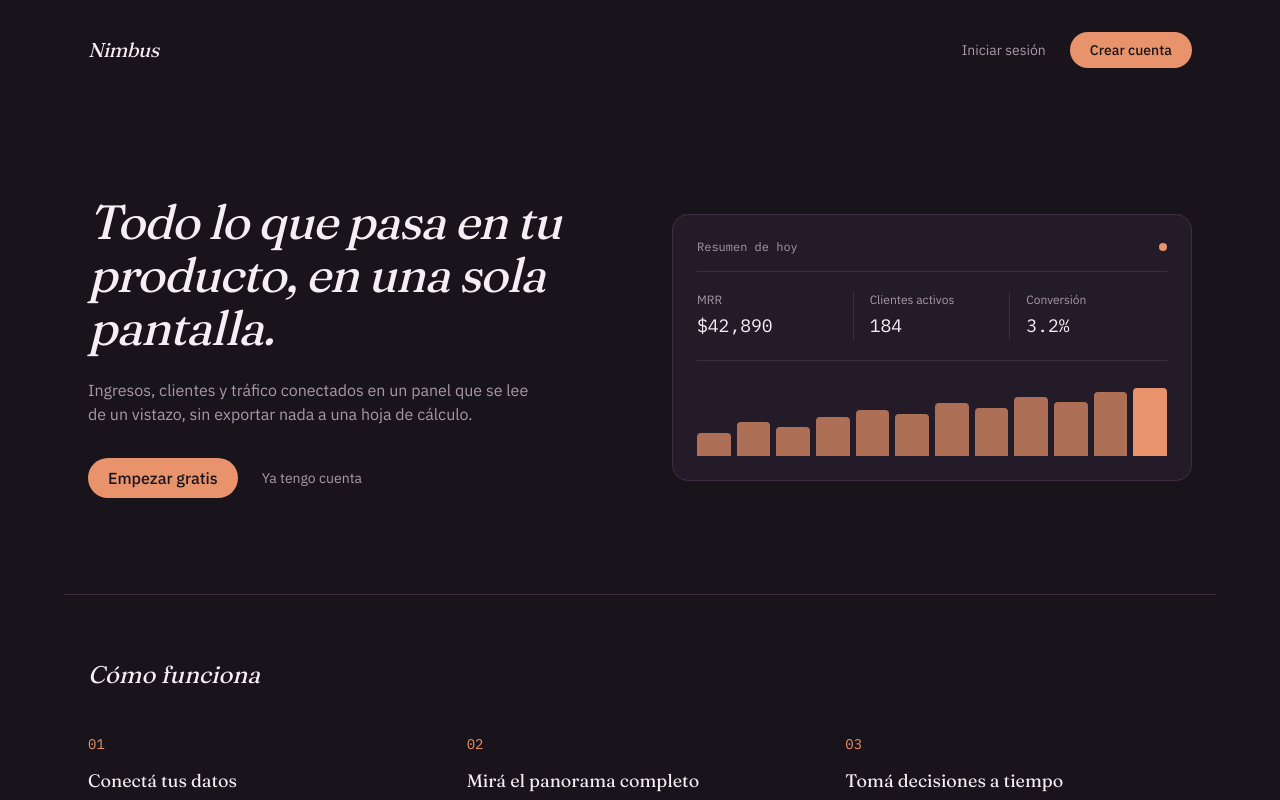
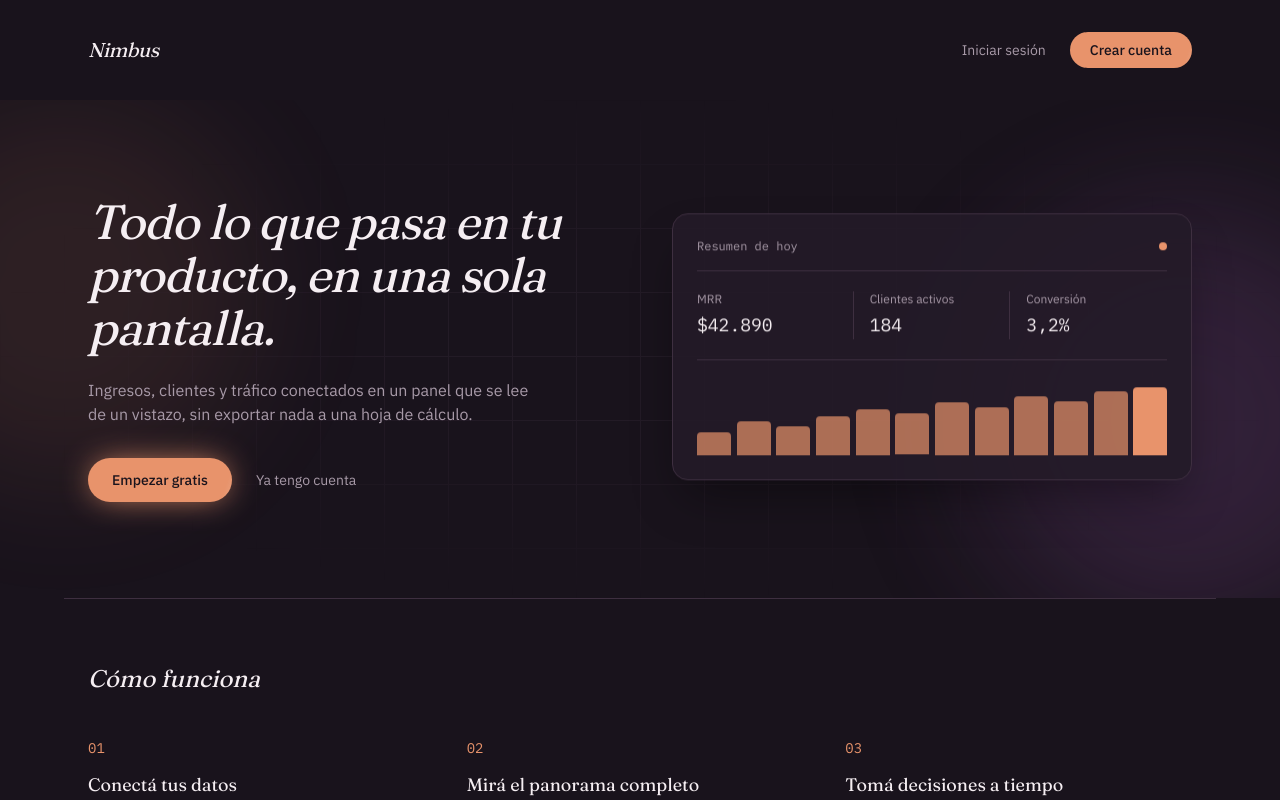
Before and after one commit to danilolobato/saas-admin, a Next.js app: page / in a window 1280 px wide. Shown: the top 800 px of the page. Built offline with nearby package versions, Linux system fonts and the light colour scheme; no server answers.

Commit message:
cambio diseño otra vez

```diff
--- a/src/app/(dashboard)/layout.tsx
+++ b/src/app/(dashboard)/layout.tsx
@@ -32,7 +32,7 @@ export default async function DashboardLayout({
             }}
           />
         </header>
-        <main className="flex-1 overflow-y-auto p-4 animate-in fade-in duration-300 md:p-6">{children}</main>
+        <main className="flex-1 animate-fade-in overflow-y-auto p-4 md:p-6">{children}</main>
       </div>
     </div>
   );
--- a/src/app/globals.css
+++ b/src/app/globals.css
@@ -28,6 +28,65 @@
   --font-mono: var(--font-plex-mono);
 }
 
+@theme {
+  --animate-fade-up: fade-up 0.8s cubic-bezier(0.22, 1, 0.36, 1) both;
+  --animate-fade-in: fade-in 0.6s ease-out both;
+  --animate-float: float 7s ease-in-out infinite;
+  --animate-glow: glow 6s ease-in-out infinite;
+  --animate-grow-bar: grow-bar 0.9s cubic-bezier(0.22, 1, 0.36, 1) both;
+
+  @keyframes fade-up {
+    from {
+      opacity: 0;
+      transform: translateY(18px);
+    }
+    to {
+      opacity: 1;
+      transform: translateY(0);
+    }
+  }
+
+  @keyframes fade-in {
+    from {
+      opacity: 0;
+    }
+    to {
+      opacity: 1;
+    }
+  }
+
+  @keyframes float {
+    0%,
+    100% {
+      transform: translateY(0);
+    }
+    50% {
+      transform: translateY(-10px);
+    }
+  }
+
+  @keyframes glow {
+    0%,
+    100% {
+      opacity: 0.5;
+      transform: scale(1);
+    }
+    50% {
+      opacity: 0.9;
+      transform: scale(1.12);
+    }
+  }
+
+  @keyframes grow-bar {
+    from {
+      transform: scaleY(0);
+    }
+    to {
+      transform: scaleY(1);
+    }
+  }
+}
+
 body {
   background: var(--color-canvas);
   color: var(--color-ink);
@@ -41,3 +100,45 @@ body {
 html {
   scroll-behavior: smooth;
 }
+
+/* Botón principal con destello que cruza cada pocos segundos */
+.btn-shimmer {
+  position: relative;
+  overflow: hidden;
+}
+
+.btn-shimmer::after {
+  content: "";
+  position: absolute;
+  inset: 0;
+  background: linear-gradient(
+    110deg,
+    transparent 30%,
+    rgba(255, 255, 255, 0.35) 50%,
+    transparent 70%
+  );
+  transform: translateX(-100%);
+  animation: shimmer 4s ease-in-out infinite;
+}
+
+@keyframes shimmer {
+  0% {
+    transform: translateX(-100%);
+  }
+  60%,
+  100% {
+    transform: translateX(100%);
+  }
+}
+
+/* Respeta a quienes tienen desactivadas las animaciones en su sistema */
+@media (prefers-reduced-motion: reduce) {
+  *,
+  *::before,
+  *::after {
+    animation-duration: 0.01ms !important;
+    animation-iteration-count: 1 !important;
+    transition-duration: 0.01ms !important;
+    scroll-behavior: auto !important;
+  }
+}
--- a/src/app/page.tsx
+++ b/src/app/page.tsx
@@ -2,11 +2,12 @@ import Link from "next/link";
 import { auth } from "@clerk/nextjs/server";
 import { Faq } from "@/components/landing/Faq";
 import { Reveal } from "@/components/landing/Reveal";
+import { CountUp } from "@/components/CountUp";
 
 const CONSOLE_STATS = [
-  { label: "MRR", value: "$42,890" },
-  { label: "Clientes activos", value: "184" },
-  { label: "Conversión", value: "3.2%" },
+  { label: "MRR", value: 42890, prefix: "$", suffix: "", decimals: 0 },
+  { label: "Clientes activos", value: 184, prefix: "", suffix: "", decimals: 0 },
+  { label: "Conversión", value: 3.2, prefix: "", suffix: "%", decimals: 1 },
 ];
 
 const CONSOLE_BARS = [30, 45, 38, 52, 61, 55, 70, 64, 78, 72, 85, 90];
@@ -78,7 +79,7 @@ export default async function HomePage() {
 
   return (
     <main className="min-h-screen bg-canvas text-ink">
-      <header className="mx-auto flex max-w-6xl items-center justify-between px-6 py-8">
+      <header className="mx-auto flex max-w-6xl animate-fade-in items-center justify-between px-6 py-8">
         <span className="font-display text-xl italic tracking-tight">
           Nimbus
         </span>
@@ -86,7 +87,7 @@ export default async function HomePage() {
           {userId ? (
             <Link
               href="/dashboard"
-              className="rounded-full bg-signal px-5 py-2 font-medium text-signal-ink transition hover:scale-105 hover:opacity-90 active:scale-95"
+              className="btn-shimmer rounded-full bg-signal px-5 py-2 font-medium text-signal-ink transition hover:scale-105 active:scale-95"
             >
               Ir al panel
             </Link>
@@ -100,7 +101,7 @@ export default async function HomePage() {
               </Link>
               <Link
                 href="/sign-up"
-                className="rounded-full bg-signal px-5 py-2 font-medium text-signal-ink transition hover:scale-105 hover:opacity-90 active:scale-95"
+                className="btn-shimmer rounded-full bg-signal px-5 py-2 font-medium text-signal-ink transition hover:scale-105 active:scale-95"
               >
                 Crear cuenta
               </Link>
@@ -110,19 +111,43 @@ export default async function HomePage() {
       </header>
 
       {/* Hero */}
-      <section className="mx-auto grid max-w-6xl grid-cols-1 gap-16 px-6 py-16 md:grid-cols-2 md:items-center md:py-24">
+      <section className="relative isolate overflow-hidden">
+        {/* Fondo ambiental: brillos que respiran + grilla desvanecida */}
+        <div
+          aria-hidden
+          className="pointer-events-none absolute -left-32 top-0 -z-10 h-96 w-96 animate-glow rounded-full bg-signal/20 blur-3xl"
+        />
+        <div
+          aria-hidden
+          className="pointer-events-none absolute -right-24 top-32 -z-10 h-96 w-96 animate-glow rounded-full bg-[#7a4a8c]/30 blur-3xl [animation-delay:2s]"
+        />
+        <div
+          aria-hidden
+          className="pointer-events-none absolute inset-0 -z-10 opacity-30 [background-image:linear-gradient(to_right,var(--color-line)_1px,transparent_1px),linear-gradient(to_bottom,var(--color-line)_1px,transparent_1px)] [background-size:64px_64px] [-webkit-mask-image:radial-gradient(ellipse_at_center,black_25%,transparent_72%)] [mask-image:radial-gradient(ellipse_at_center,black_25%,transparent_72%)]"
+        />
+
+        <div className="mx-auto grid max-w-6xl grid-cols-1 gap-16 px-6 py-16 md:grid-cols-2 md:items-center md:py-24">
           <div>
-          <h1 className="font-display text-4xl italic leading-[1.1] tracking-tight sm:text-5xl">
+            <h1
+              className="animate-fade-up font-display text-4xl italic leading-[1.1] tracking-tight sm:text-5xl"
+              style={{ animationDelay: "100ms" }}
+            >
               Todo lo que pasa en tu producto, en una sola pantalla.
             </h1>
-          <p className="mt-6 max-w-md text-muted">
+            <p
+              className="mt-6 max-w-md animate-fade-up text-muted"
+              style={{ animationDelay: "250ms" }}
+            >
               Ingresos, clientes y tráfico conectados en un panel que se lee de
               un vistazo, sin exportar nada a una hoja de cálculo.
             </p>
-          <div className="mt-8 flex items-center gap-6">
+            <div
+              className="mt-8 flex animate-fade-up items-center gap-6"
+              style={{ animationDelay: "400ms" }}
+            >
               <Link
                 href="/sign-up"
-              className="rounded-full bg-signal px-5 py-2 font-medium text-signal-ink transition hover:scale-105 hover:opacity-90 active:scale-95"
+                className="btn-shimmer rounded-full bg-signal px-6 py-3 text-sm font-medium text-signal-ink shadow-[0_0_32px_-6px_var(--color-signal)] transition hover:scale-105 active:scale-95"
               >
                 Empezar gratis
               </Link>
@@ -135,16 +160,33 @@ export default async function HomePage() {
             </div>
           </div>
 
-        <div className="rounded-2xl border border-line bg-surface p-6">
+          {/* Consola de datos: entra y después flota suavemente */}
+          <div
+            className="animate-fade-up"
+            style={{ animationDelay: "350ms" }}
+          >
+            <div className="animate-float rounded-2xl border border-line bg-surface/90 p-6 shadow-2xl shadow-black/40 backdrop-blur">
               <div className="flex items-center justify-between border-b border-line pb-4">
-            <span className="font-mono text-xs text-muted">Resumen de hoy</span>
-            <span className="h-2 w-2 rounded-full bg-signal" />
+                <span className="font-mono text-xs text-muted">
+                  Resumen de hoy
+                </span>
+                <span className="relative flex h-2 w-2">
+                  <span className="absolute inline-flex h-full w-full animate-ping rounded-full bg-signal opacity-75" />
+                  <span className="relative inline-flex h-2 w-2 rounded-full bg-signal" />
+                </span>
               </div>
               <div className="grid grid-cols-3 divide-x divide-line py-5">
                 {CONSOLE_STATS.map((stat) => (
                   <div key={stat.label} className="px-4 first:pl-0 last:pr-0">
                     <p className="text-xs text-muted">{stat.label}</p>
-                <p className="mt-1 font-mono text-lg text-ink">{stat.value}</p>
+                    <p className="mt-1 font-mono text-lg text-ink">
+                      <CountUp
+                        value={stat.value}
+                        prefix={stat.prefix}
+                        suffix={stat.suffix}
+                        decimals={stat.decimals}
+                      />
+                    </p>
                   </div>
                 ))}
               </div>
@@ -152,10 +194,16 @@ export default async function HomePage() {
                 {CONSOLE_BARS.map((height, i) => (
                   <div
                     key={i}
-                className="flex-1 rounded-t-sm bg-signal/70 transition-all duration-300 hover:bg-signal last:bg-signal"
-                style={{ height: `${height}%` }}
+                    className="animate-grow-bar flex-1 rounded-t-sm bg-signal/70 transition-colors duration-300 hover:bg-signal last:bg-signal"
+                    style={{
+                      height: `${height}%`,
+                      transformOrigin: "bottom",
+                      animationDelay: `${700 + i * 70}ms`,
+                    }}
                   />
                 ))}
+              </div>
+            </div>
           </div>
         </div>
       </section>
@@ -166,7 +214,7 @@ export default async function HomePage() {
           <h2 className="font-display text-2xl italic">Cómo funciona</h2>
           <div className="mt-10 grid grid-cols-1 gap-10 md:grid-cols-3 md:gap-8">
             {STEPS.map((step, i) => (
-              <Reveal key={step.number} delay={i * 100}>
+              <Reveal key={step.number} delay={i * 120}>
                 <div>
                   <span className="font-mono text-sm text-signal">
                     {step.number}
@@ -241,7 +289,7 @@ export default async function HomePage() {
           <h2 className="font-display text-3xl italic">Probalo, es gratis.</h2>
           <Link
             href="/sign-up"
-            className="mt-6 inline-block rounded-full bg-signal px-6 py-3 text-sm font-medium text-signal-ink transition hover:scale-105 hover:opacity-90 active:scale-95"
+            className="btn-shimmer mt-6 inline-block rounded-full bg-signal px-6 py-3 text-sm font-medium text-signal-ink shadow-[0_0_32px_-6px_var(--color-signal)] transition hover:scale-105 active:scale-95"
           >
             Crear cuenta
           </Link>
@@ -277,7 +325,7 @@ export default async function HomePage() {
             <ul className="mt-3 space-y-2 text-sm">
               <li>
                 <a
-                  href="https://github.com/danilolobato/saas-admin.git"
+                  href="https://saas-admin-flax.vercel.app/"
                   target="_blank"
                   rel="noopener noreferrer"
                   className="text-ink hover:text-signal"
--- /dev/null
+++ b/src/components/CountUp.tsx
@@ -0,0 +1,77 @@
+"use client";
+
+import { useEffect, useRef, useState } from "react";
+
+type Props = {
+  value: number;
+  prefix?: string;
+  suffix?: string;
+  decimals?: number;
+  duration?: number;
+};
+
+export function CountUp({
+  value,
+  prefix = "",
+  suffix = "",
+  decimals = 0,
+  duration = 1400,
+}: Props) {
+  const ref = useRef<HTMLSpanElement>(null);
+  const started = useRef(false);
+  const [display, setDisplay] = useState(0);
+
+  useEffect(() => {
+    const node = ref.current;
+    if (!node) return;
+
+    const reduceMotion = window.matchMedia(
+      "(prefers-reduced-motion: reduce)"
+    ).matches;
+
+    function run() {
+      if (started.current) return;
+      started.current = true;
+
+      if (reduceMotion) {
+        setDisplay(value);
+        return;
+      }
+
+      const startTime = performance.now();
+
+      function tick(now: number) {
+        const progress = Math.min((now - startTime) / duration, 1);
+        const eased = 1 - Math.pow(1 - progress, 3);
+        setDisplay(value * eased);
+        if (progress < 1) requestAnimationFrame(tick);
+      }
+
+      requestAnimationFrame(tick);
+    }
+
+    const observer = new IntersectionObserver(
+      ([entry]) => {
+        if (entry.isIntersecting) {
+          run();
+          observer.disconnect();
+        }
+      },
+      { threshold: 0.3 }
+    );
+
+    observer.observe(node);
+    return () => observer.disconnect();
+  }, [value, duration]);
+
+  return (
+    <span ref={ref}>
+      {prefix}
+      {display.toLocaleString("es-AR", {
+        minimumFractionDigits: decimals,
+        maximumFractionDigits: decimals,
+      })}
+      {suffix}
+    </span>
+  );
+}
```
Lines whose indentation alone changed are shown as unchanged.
